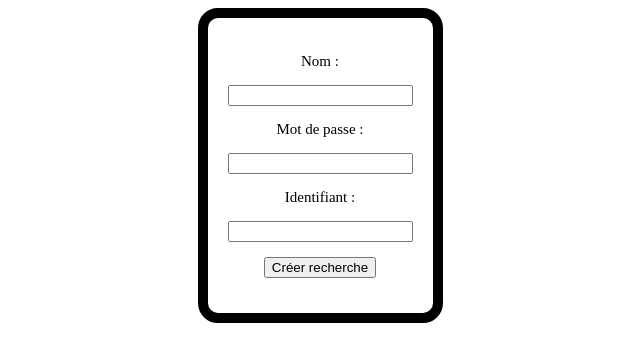
After one commit to Astroloico/design-2025, a Flask app: page /research/login in a window 1280 px wide. The commit adds this page. Shown: the top 362 px of the page, without its empty margins (320-960 px from the left). Run offline with Flask 3, Linux system fonts and the light colour scheme; parts of the project's set-up code (start-up, migrations or seed data) failed here and were passed over.

Commit message:
autre stuff

```diff
--- a/run.py
+++ b/run.py
@@ -1,5 +1,6 @@
 from flask import Flask, render_template
 import statistics as stats
+import socket
 app = Flask(__name__)
 
 database = []
@@ -69,6 +70,20 @@ def research_overview(id_number, key):
 	except Exception as e:
 		return str(e)
 
+@app.route("/research/login/<rid>/<name>/<password>")
+@app.route("/research/login.html/<rid>/<name>/<password>")
+def research_login(rid, name, password):
+	try:
+		r = get_research_by_id(int(rid))
+		if not r:
+			return "404 - research not found"
+		key = hash(r.password_hash)
+		if hash(r.password_hash) != key:
+			return app.redirect("/research/login", error_pws_div_default = "incorrect, veuillez réessayer")
+		return app.redirect(f"/research/{rid}/overview/{str(key)}")
+	except Exception as e:
+		return str(e)
+
 @app.route("/research/<id_number>/overview/<key>/get-stats")
 @app.route("/research/<id_number>/overview.html/<key>/get-stats")
 def get_stats(id_number, key):
@@ -89,9 +104,19 @@ def get_stats(id_number, key):
 @app.route("/research/login")
 @app.route("/research/login.html")
 def login():
-	return render_template("login.html")
+	return render_template("login.html", error_pws_div_default = "")
 
-
+def get_ip():
+    s = socket.socket(socket.AF_INET, socket.SOCK_DGRAM)
+    s.settimeout(0)
+    try:
+        s.connect(('10.254.254.254', 1))
+        IP = s.getsockname()[0]
+    except Exception:
+        IP = '127.0.0.1'
+    finally:
+        s.close()
+    return IP
 
 if __name__ == '__main__':
-	app.run(debug = True)
+	app.run(debug = True, host = get_ip())
--- a/static/script.js
+++ b/static/script.js
@@ -7,7 +7,7 @@ function createResearch() {
 	}
 	let psw = document.getElementById("psw1").value;
 	if (psw.length == 0) {
-		document.getElementById("error-psw-div").innerHTML = "Veuillex rentrer un mot de passe";
+		document.getElementById("error-psw-div").innerHTML = "Veuillex entrer un mot de passe";
 		return "password non-existence error";
 	}
 	if (document.getElementById("psw2").value != psw) {
@@ -15,6 +15,26 @@ function createResearch() {
 		return "passwords not matching error";
 	}
 	location.replace("/create-research/" + nameField + "/" + psw + "")
+}
+
+function login() {
+	document.getElementById("error-psw-div").innerHTML = "";
+	let nameField = document.getElementById("name").value;
+	if (nameField.length == 0) {
+		document.getElementById("error-psw-div").innerHTML = "Veuilez entrer un nom de recherche";
+		return "name non-existence error";
+	}
+	let psw = document.getElementById("psw").value;
+	if (psw.length == 0) {
+		document.getElementById("error-psw-div").innerHTML = "Veuillex entrer un mot de passe";
+		return "password non-existence error";
+	}
+	let rid = document.getElementById("rid").value;
+	if (psw.length == 0) {
+		document.getElementById("error-psw-div").innerHTML = "Veuillex entrer un identifiant";
+		return "rid non-existence error";
+	}
+	location.replace("/research/login/" + rid + "/" + nameField + "/" + psw + "")
 }
 
 function fetchStatsIntervall() {
--- a/static/styles.css
+++ b/static/styles.css
@@ -1,3 +1,24 @@
+@media (max-width:961px)  { /* smartphones, iPhone, portrait 480x320 phones */
+    body {
+        font-size: 50px
+    }
+}
+@media (min-width:961px)  { /* tablet, landscape iPad, lo-res laptops ands desktops */
+    body {
+        font-size: 25px
+    }
+}
+@media (min-width:1025px) { /* big landscape tablets, laptops, and desktops */
+    body {
+        font-size: 15px
+    }
+}
+@media (min-width:1281px) { /* hi-res laptops and desktops */
+    body {
+        font-size: 20px
+    }
+}
+
 .center {
     margin-inline: auto;
     max-width: fit-content;
--- a/templates/index.html
+++ b/templates/index.html
@@ -9,6 +9,6 @@
 
 	<body>
 		<p><a href="research-creation.html">Créer une recherche</a></p>
-		<p><a href="research-overview.html">Accéder aux résultats de votre recherche</a></p>
+		<p><a href="research/login.html">Accéder aux résultats de votre recherche</a></p>
 	</body>
 </html>
--- /dev/null
+++ b/templates/login.html
@@ -0,0 +1,22 @@
+<!DOCTYPE html>
+<html>
+	<head>
+		<title>siCCest website ever</title>
+		<script type = "text/javascript"
+		src = "{{ url_for('static', filename = 'script.js') }}" ></script>
+		<link rel="stylesheet" href="{{ url_for('static', filename = 'styles.css') }}">
+	</head>
+
+	<body>
+		<div class="center small-field">
+			<p>Nom :</p>
+			<p><input type="text" id="name"></p>
+			<p>Mot de passe :</p>
+			<p><input type="text" id="psw"></p>
+            <p>Identifiant :</p>
+            <p><input type="text" id="rid"></p>
+			<p><button onclick="login()">Créer recherche</button></p>
+			<div style="color: red;" id="error-psw-div">{{ error_psw_div_default }}</div>
+		</div>
+	</body>
+</html>
--- a/templates/stats.html
+++ b/templates/stats.html
@@ -1,6 +1,4 @@
 <p>Moyenne = {{ average }}</p>
 <p>Médiane = {{ median }}</p>
-<p><details>
-    <summary>Données brutes</summary>
-    {{ data }}
-</details></p>
+<p>Données brutes</p>
+<p>{{ data }}</p>
```
